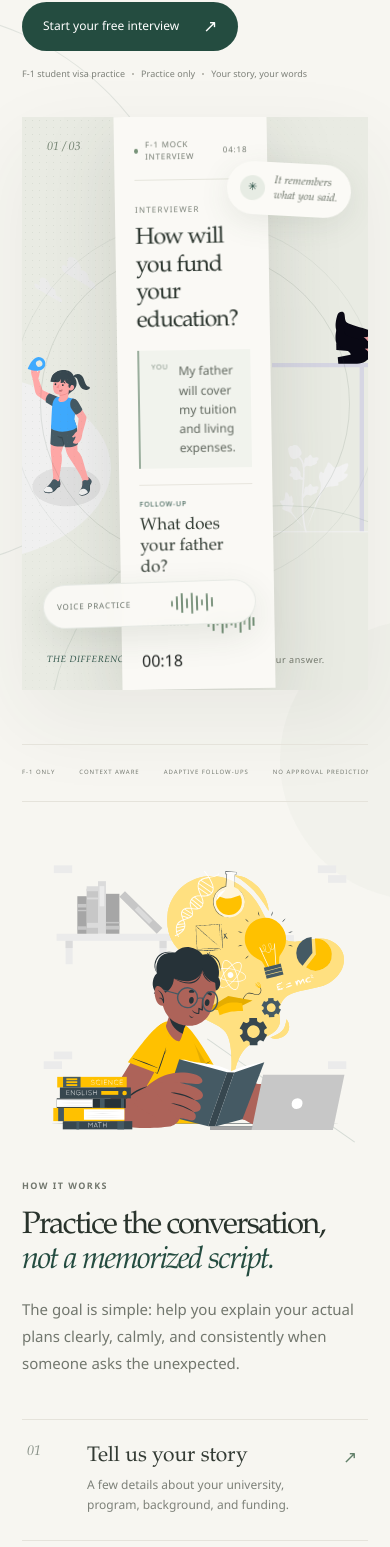
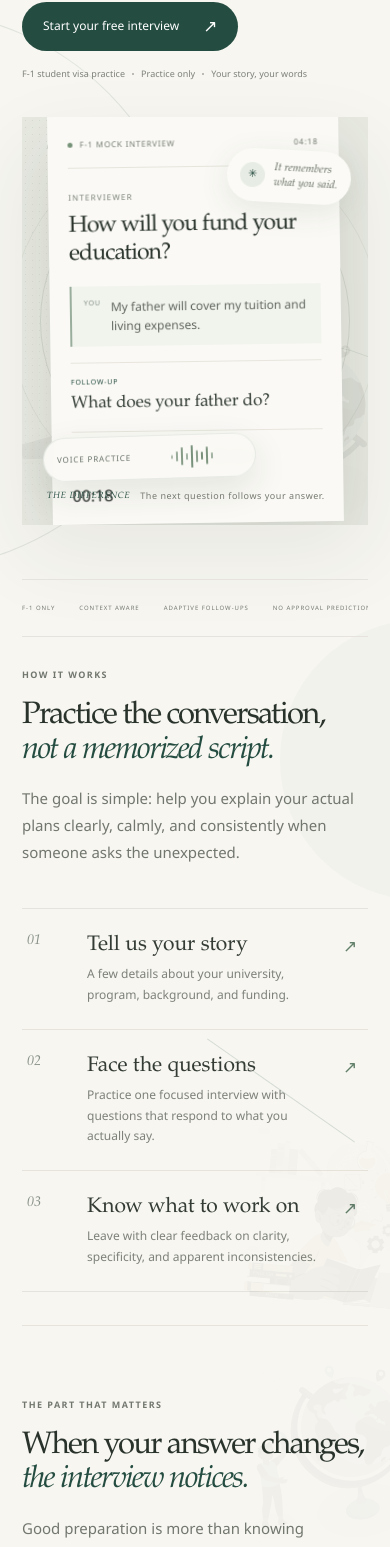
Before and after one commit to ahmedawan216/f1-interview, a Next.js app: page / in a window 390 px wide. Shown: the part 420-1967 px from the top of the page. Built offline with nearby package versions, Linux system fonts and the light colour scheme.

Commit message:
add muted illustration styling

```diff
--- a/app/globals.css
+++ b/app/globals.css
@@ -902,3 +902,173 @@ a.mode-card:hover .mode-arrow { transform: translate(2px, -2px); }
     margin-left: 21px;
   }
 }
+
+
+/* Illustration layer — supporting atmosphere, never the hero */
+.hero-visual,
+.section-visual {
+  position: absolute;
+  z-index: 0;
+  pointer-events: none;
+  user-select: none;
+  object-fit: contain;
+  filter: grayscale(.62) saturate(.55);
+  mix-blend-mode: multiply;
+}
+
+.hero-visual-globe {
+  width: 340px;
+  height: 340px;
+  right: -42px;
+  bottom: -58px;
+  opacity: .12;
+  transform: rotate(-7deg);
+}
+
+.hero-visual-doodle {
+  width: 235px;
+  height: 175px;
+  left: -36px;
+  bottom: -16px;
+  opacity: .07;
+  object-fit: cover;
+  object-position: 50% 50%;
+  transform: rotate(-8deg);
+}
+
+.hero-art > *:not(.hero-visual):not(.art-grain):not(.orbit) {
+  z-index: 2;
+}
+.hero-art .preview-card,
+.hero-art .floating-note,
+.hero-art .floating-voice,
+.hero-art .art-caption,
+.hero-art .hero-index {
+  z-index: 3;
+}
+
+.section-visual {
+  opacity: .08;
+}
+
+.approach .section-visual-learning {
+  width: 300px;
+  height: 300px;
+  right: -58px;
+  bottom: 28px;
+  transform: rotate(5deg);
+}
+
+.proof-section .section-visual-globe {
+  width: 330px;
+  height: 330px;
+  right: -75px;
+  top: 12px;
+  opacity: .07;
+  transform: rotate(-8deg);
+}
+
+.report-section .section-visual-report {
+  width: 300px;
+  height: 230px;
+  left: -38px;
+  bottom: -18px;
+  opacity: .055;
+  object-fit: cover;
+  transform: rotate(6deg);
+}
+
+.closing .section-visual-closing {
+  width: 340px;
+  height: 340px;
+  right: -76px;
+  top: -48px;
+  opacity: .09;
+  transform: rotate(-5deg);
+}
+
+.followup-card,
+.report-card {
+  position: relative;
+  z-index: 2;
+}
+
+@media (max-width: 700px) {
+  .hero-visual-globe {
+    width: 250px;
+    height: 250px;
+    right: -72px;
+    bottom: -35px;
+    opacity: .09;
+  }
+
+  .hero-visual-doodle {
+    width: 180px;
+    height: 135px;
+    left: -58px;
+    bottom: -22px;
+    opacity: .045;
+  }
+
+  .approach .section-visual-learning {
+    width: 220px;
+    height: 220px;
+    right: -82px;
+    bottom: -10px;
+    opacity: .055;
+  }
+
+  .proof-section .section-visual-globe {
+    width: 240px;
+    height: 240px;
+    right: -105px;
+    top: 10px;
+    opacity: .045;
+  }
+
+  .report-section .section-visual-report {
+    width: 210px;
+    height: 165px;
+    left: -70px;
+    bottom: -15px;
+    opacity: .04;
+  }
+
+  .closing .section-visual-closing {
+    width: 250px;
+    height: 250px;
+    right: -95px;
+    top: -38px;
+    opacity: .06;
+  }
+}
+
+/* Workspace illustration atmosphere */
+.practice-visual {
+  isolation: isolate;
+}
+.practice-visual::after {
+  content: "";
+  position: absolute;
+  width: 260px;
+  height: 260px;
+  right: -62px;
+  bottom: -78px;
+  border-radius: 50%;
+  background: url("/visuals/World-amico.svg") center / contain no-repeat;
+  opacity: .075;
+  filter: grayscale(.72) saturate(.45);
+  mix-blend-mode: multiply;
+  pointer-events: none;
+}
+.practice-preview-card,
+.practice-note {
+  z-index: 3;
+}
+
+@media (prefers-reduced-motion: reduce) {
+  .hero-visual,
+  .section-visual {
+    transform: none !important;
+  }
+}
```
